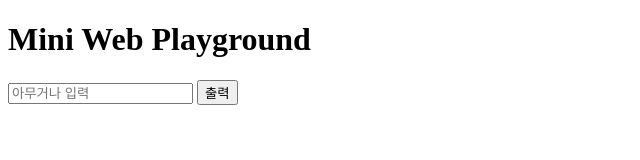
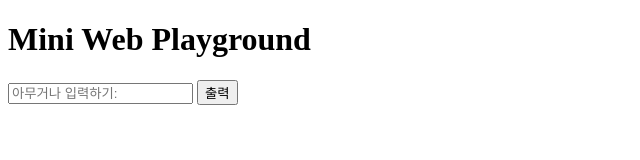
Before and after one commit to exaqueGithb/mini-web-playground, a plain HTML site: page index.html in a window 1280 px wide. Shown: the full height of the page, 0-640 px from the left. Drawn offline with Linux system fonts and the light colour scheme.

Commit message:
Update input placeholder text in index.html

```diff
--- a/index.html
+++ b/index.html
@@ -7,7 +7,7 @@
 <body>
   <h1>Mini Web Playground</h1>
 
-  <input id="text" placeholder="아무거나 입력" />
+  <input id="text" placeholder="아무거나 입력하기:" />
   <button id="btn">출력</button>
 
   <p id="output"></p>
```
